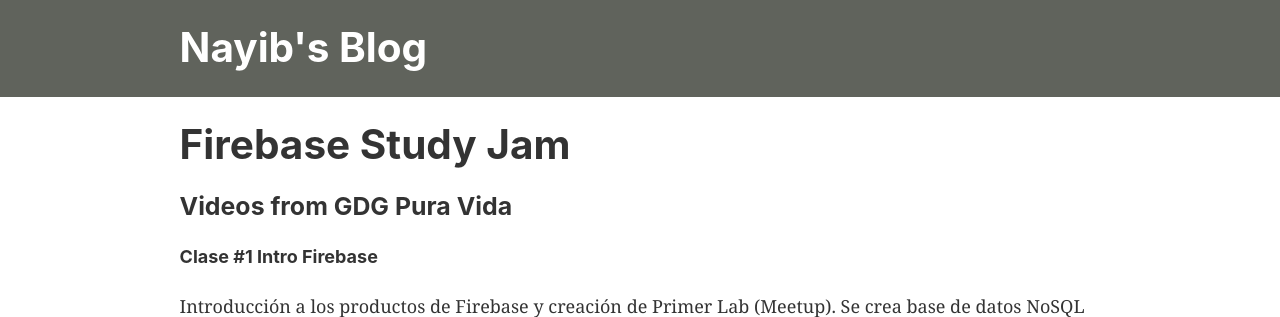
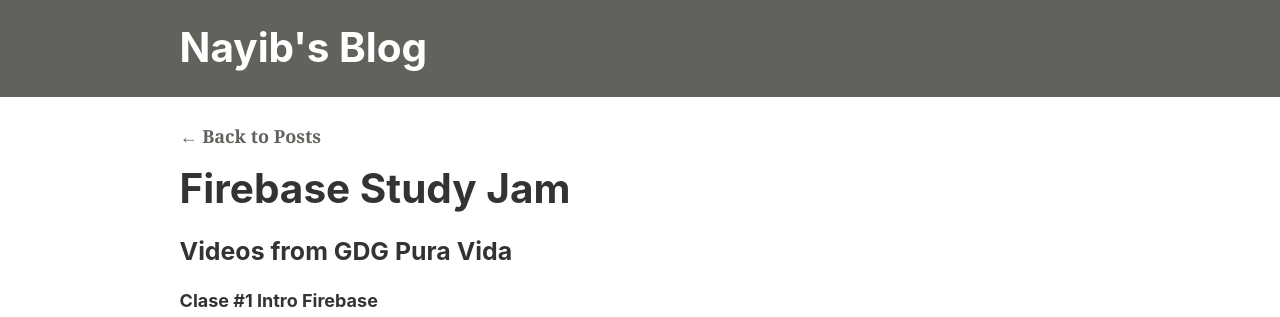
Before and after one commit to nasarcacd/nasarca-gatsby-blog, a Gatsby site: page /firebase-study-jam-2020/ in a window 1280 px wide. Shown: the top 317 px of the page. Built offline with nearby package versions, Linux system fonts and the light colour scheme; Gatsby itself is replaced by a stand-in of ours; some packages are replaced by stand-ins of ours.

Commit message:
Add back navigation link to blog posts
Co-authored-by: nasarcacd <61700085+nasarcacd@users.noreply.github.com>

```diff
--- a/src/templates/blog-post.js
+++ b/src/templates/blog-post.js
@@ -1,5 +1,5 @@
 import React from "react"
-import { graphql } from "gatsby"
+import { graphql, Link } from "gatsby"
 import Layout from "../components/layout"
 
 export default ({ data }) => {
@@ -7,6 +7,18 @@
   return (
     <Layout>
       <div>
+        <Link
+          to="/"
+          style={{
+            color: `#60635c`,
+            textDecoration: `none`,
+            fontWeight: 600,
+            display: `inline-block`,
+            marginBottom: `1rem`,
+          }}
+        >
+          ← Back to Posts
+        </Link>
         <h1>{post.frontmatter.title}</h1>
         <div dangerouslySetInnerHTML={{ __html: post.html }} />
       </div>
```
